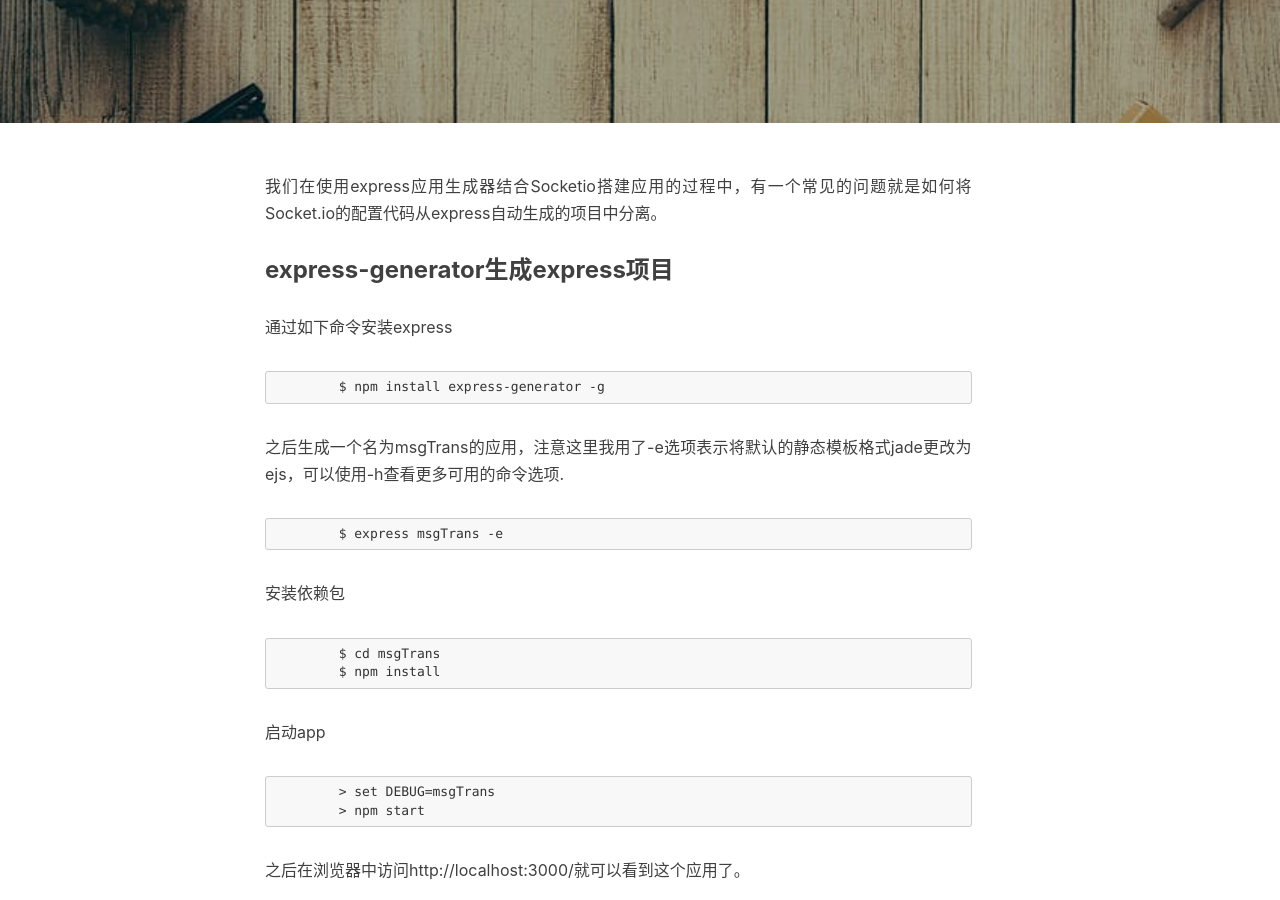
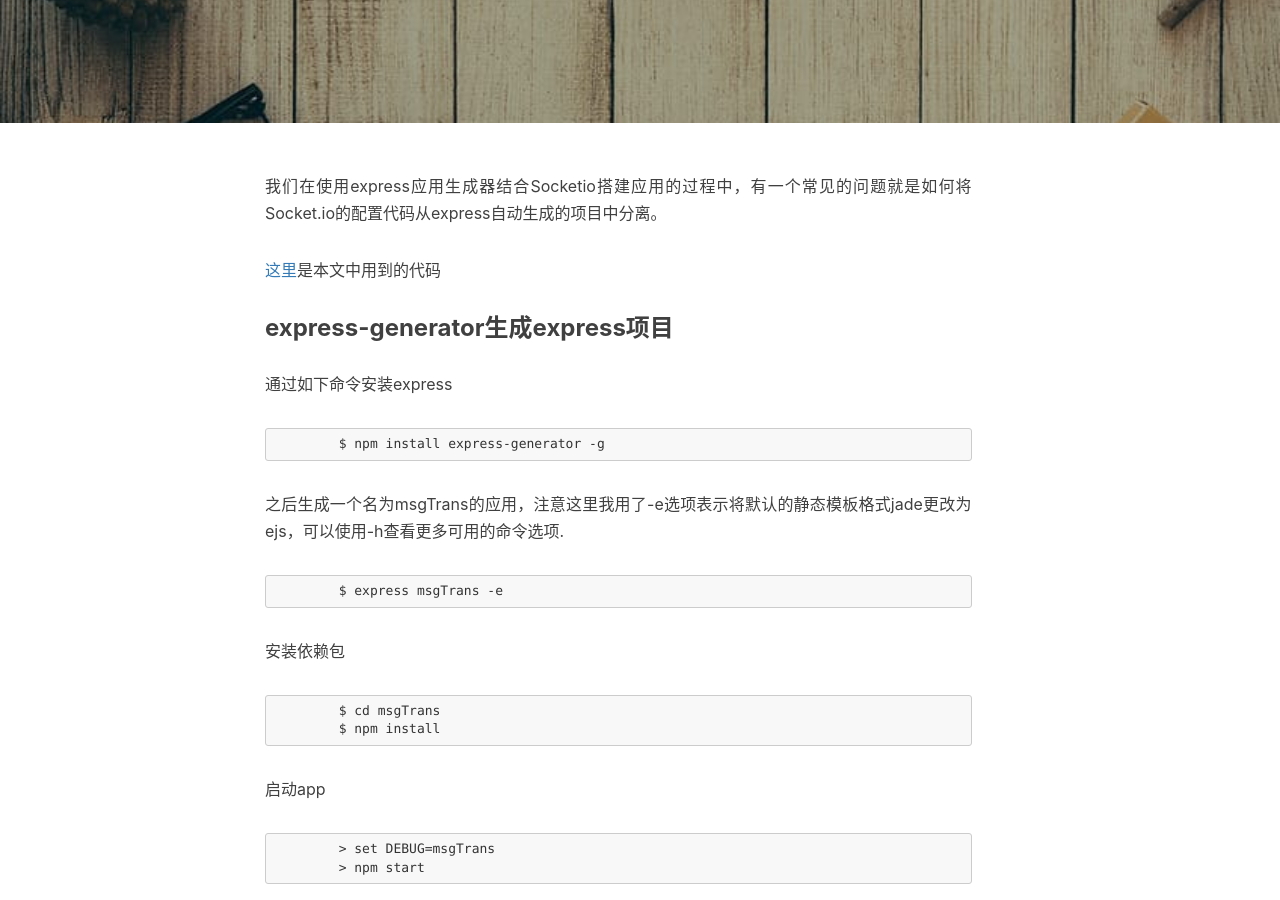
Before and after one commit to tgeconf/TgeBlog, a Jekyll site: the page built from _posts/2018-6-19-[tech]-express-+-socketio-to-build-an-application.md, in a window 1280 px wide and 900 px high, scrolled down 360 px. Built offline with Jekyll 4.4.1, drawn with Linux system fonts in a browser that asks for light colours; nearby versions of some CDN libraries; our own code applies the rules of GitHub Pages for plain Markdown files; comment, search, counter and statistics services are not loaded.

Commit message:
tge update
update

```diff
--- a/_posts/2018-6-19-[tech]-express-+-socketio-to-build-an-application.md
+++ b/_posts/2018-6-19-[tech]-express-+-socketio-to-build-an-application.md
@@ -1,4 +1,6 @@
 <p>我们在使用express应用生成器结合Socketio搭建应用的过程中，有一个常见的问题就是如何将Socket.io的配置代码从express自动生成的项目中分离。</p>
+
+<p><a href="https://github.com/tgeconf/Chatting">这里</a>是本文中用到的代码</p>
 
 <h3>express-generator生成express项目</h3>
 <p>通过如下命令安装express</p>
```
